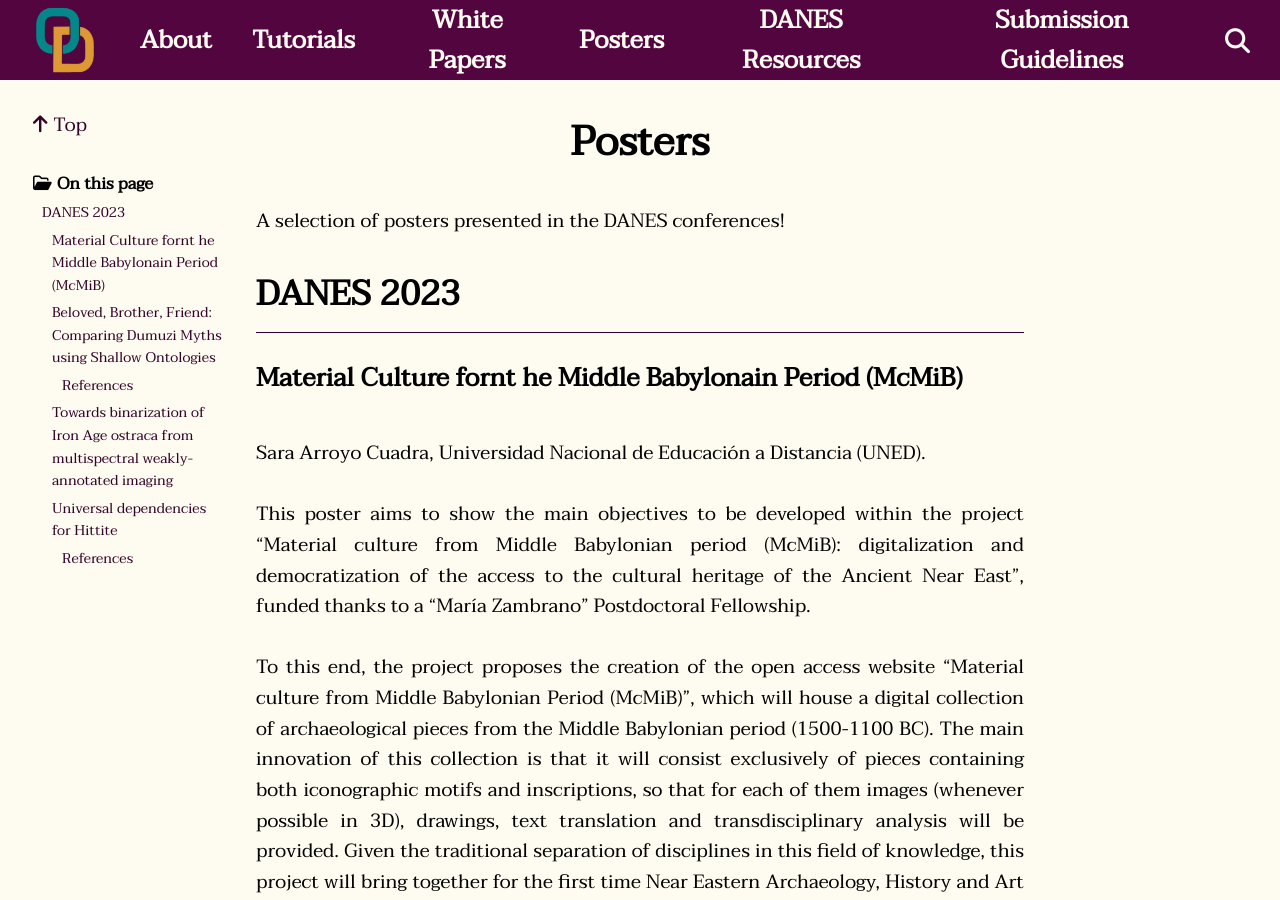
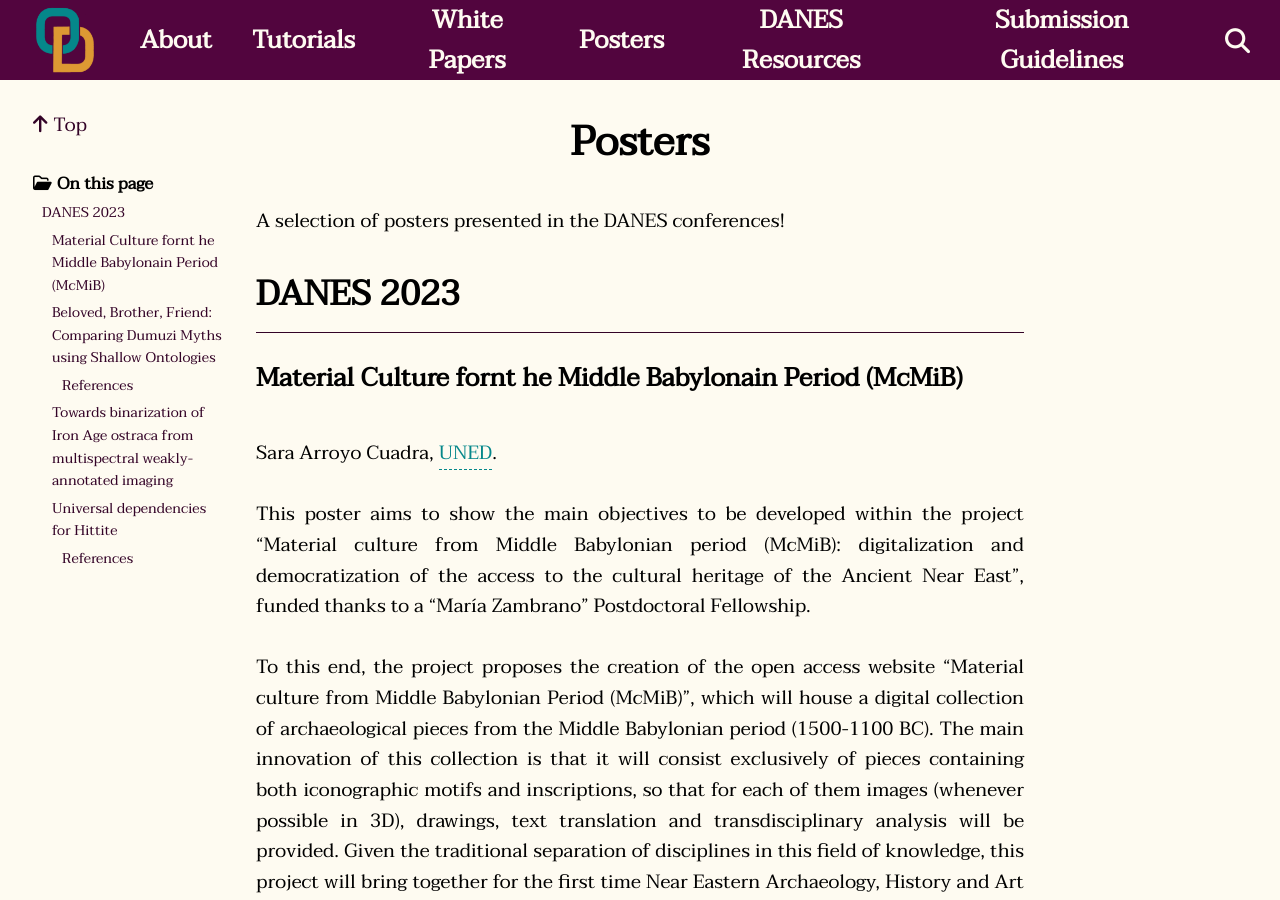
Before and after one commit to DigitalPasts/openDANES, a Jekyll site: the page built from nav/posters.md, in a window 1280 px wide and 900 px high. Built offline with Jekyll 4.4.1, drawn with Linux system fonts in a browser that asks for light colours; nearby versions of some CDN libraries; a script that is not in the unit is left out.

Commit message:
Update posters.md

```diff
--- a/nav/posters.md
+++ b/nav/posters.md
@@ -12,7 +12,7 @@ A selection of posters presented in the DANES conferences!
 
 ## DANES 2023
 ### Material Culture fornt he Middle Babylonain Period (McMiB)
-Sara Arroyo Cuadra, Universidad Nacional de Educación a Distancia (UNED).
+Sara Arroyo Cuadra, [UNED](https://portalcientifico.uned.es/investigadores/205113/detalle).
 
 This poster aims to show the main objectives to be developed within the project "Material culture from Middle Babylonian period (McMiB): digitalization and democratization of the access to the cultural heritage of the Ancient Near East", funded thanks to a "María Zambrano" Postdoctoral Fellowship.
 
```
